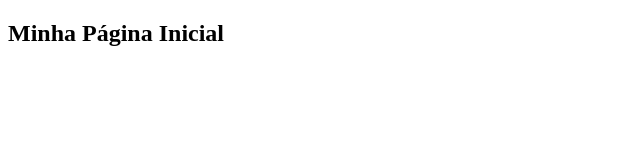
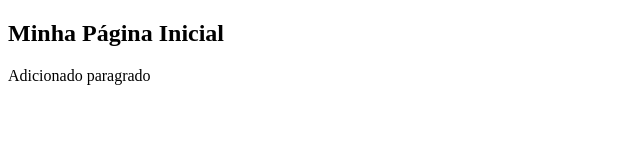
Before and after one commit to rogduarte/projeto-curso-git, a plain HTML site: page index.html in a window 1280 px wide. Shown: the whole page, without its empty margins (0-640 px from the left). Drawn offline with Linux system fonts and the light colour scheme.

Commit message:
Adicionando paragrafo no <body>

```diff
--- a/index.html
+++ b/index.html
@@ -7,6 +7,7 @@
 </head>
 <body>
     <h2>Minha Página Inicial</h2>
+    <p>Adicionado paragrado</p>
 </body>
 
 </html>
```
